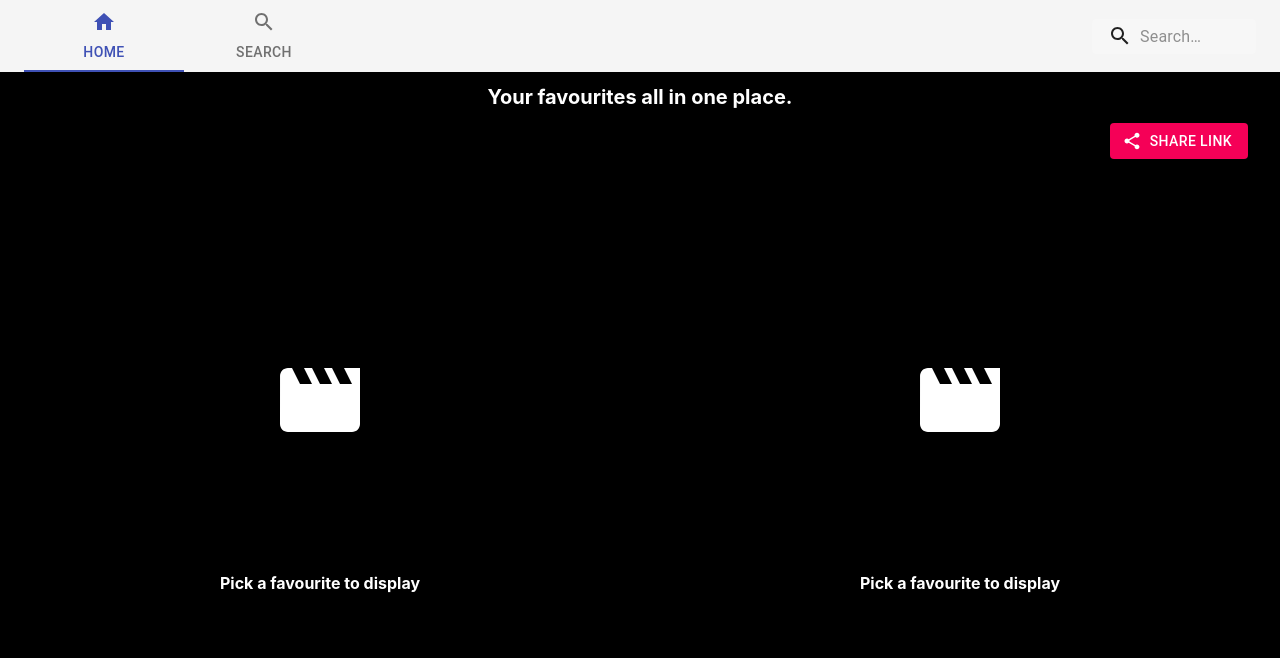
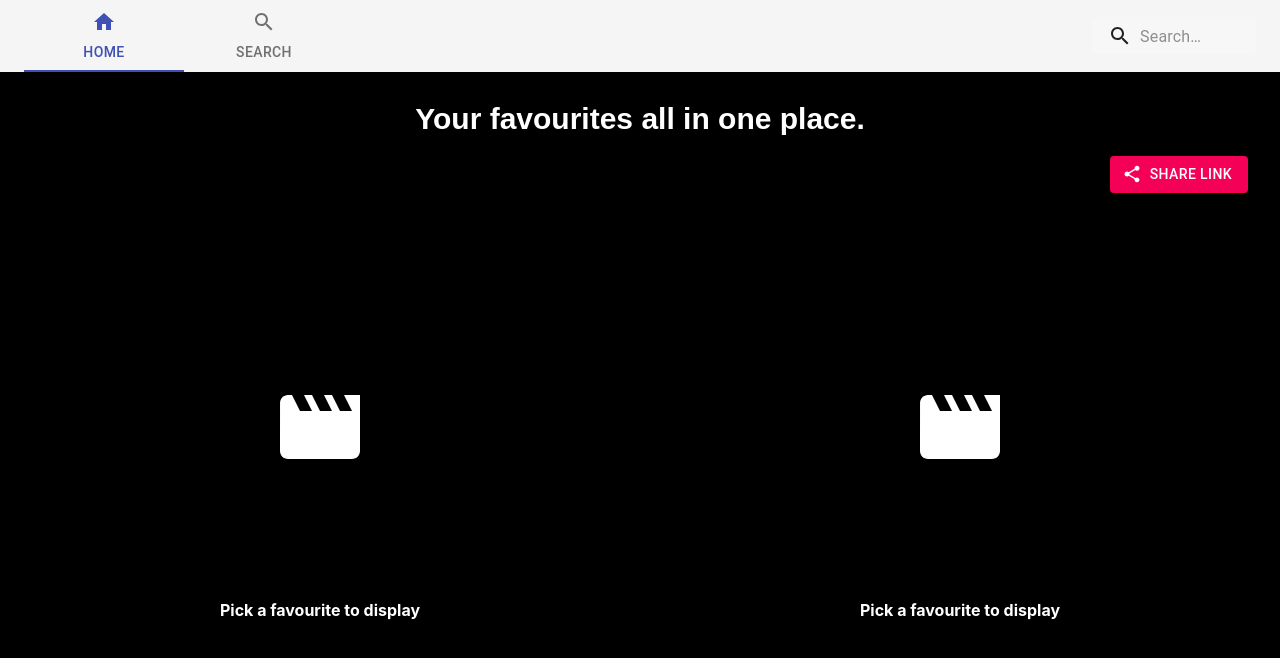
Before and after one commit to Pavitra19/Movie-Browser, a React (Create React App) app: page / in a window 1280 px wide. Shown: the top 658 px of the page. Built offline with nearby package versions, Linux system fonts and the light colour scheme.

Commit message:
Add fonts, clean up code, change name

```diff
--- a/public/index.html
+++ b/public/index.html
@@ -24,7 +24,11 @@
       work correctly both with client-side routing and a non-root public URL.
       Learn how to configure a non-root public URL by running `npm run build`.
     -->
-    <title>The Shoppies</title>
+    <title>Movie Browser</title>
+    <link
+      href="https://fonts.googleapis.com/css2?family=Noto+Sans+JP&display=swap"
+      rel="stylesheet"
+    />
   </head>
   <body>
     <noscript>You need to enable JavaScript to run this app.</noscript>
--- a/src/App.js
+++ b/src/App.js
@@ -112,9 +112,10 @@ export default function App() {
   const [loading, setLoading] = useState(false);
   const classes = useStyles();
 
-  useEffect(() => console.log("searchResults: ", searchResults), [
-    searchResults,
-  ]);
+  useEffect(
+    () => console.log("searchResults: ", searchResults),
+    [searchResults]
+  );
 
   const handleChange = (event, newValue) => {
     setValue(newValue);
@@ -196,12 +197,6 @@ export default function App() {
                 <SearchIcon />
               </div>
               <SearchBar handleSearch={handleSearch} />
-              {/* <SearchBar
-                handleSearch={handleSearch}
-                handleAddFav={handleAddFav}
-                removeFav={removeFav}
-                favs={favs}
-              /> */}
             </div>
           </Toolbar>
         </AppBar>
@@ -261,7 +256,6 @@ export default function App() {
           />
         </TabPanel> */}
       </div>
-      {/* <NavBar handleAddFav={handleAddFav} favs={favs} /> */}
     </div>
   );
 }
--- a/src/components/Favourites.js
+++ b/src/components/Favourites.js
@@ -72,7 +72,15 @@ export default function Favourites(props) {
 
   return (
     <div>
-      <h1> Your favourites all in one place.</h1>
+      <h1
+        style={{
+          marginTop: "30px",
+          fontSize: "30px",
+          fontFamily: ("Noto Sans JP", "sans-serif"),
+        }}
+      >
+        Your favourites all in one place.
+      </h1>
       <ShareButton favs={favs} />
 
       <Carousel
```
